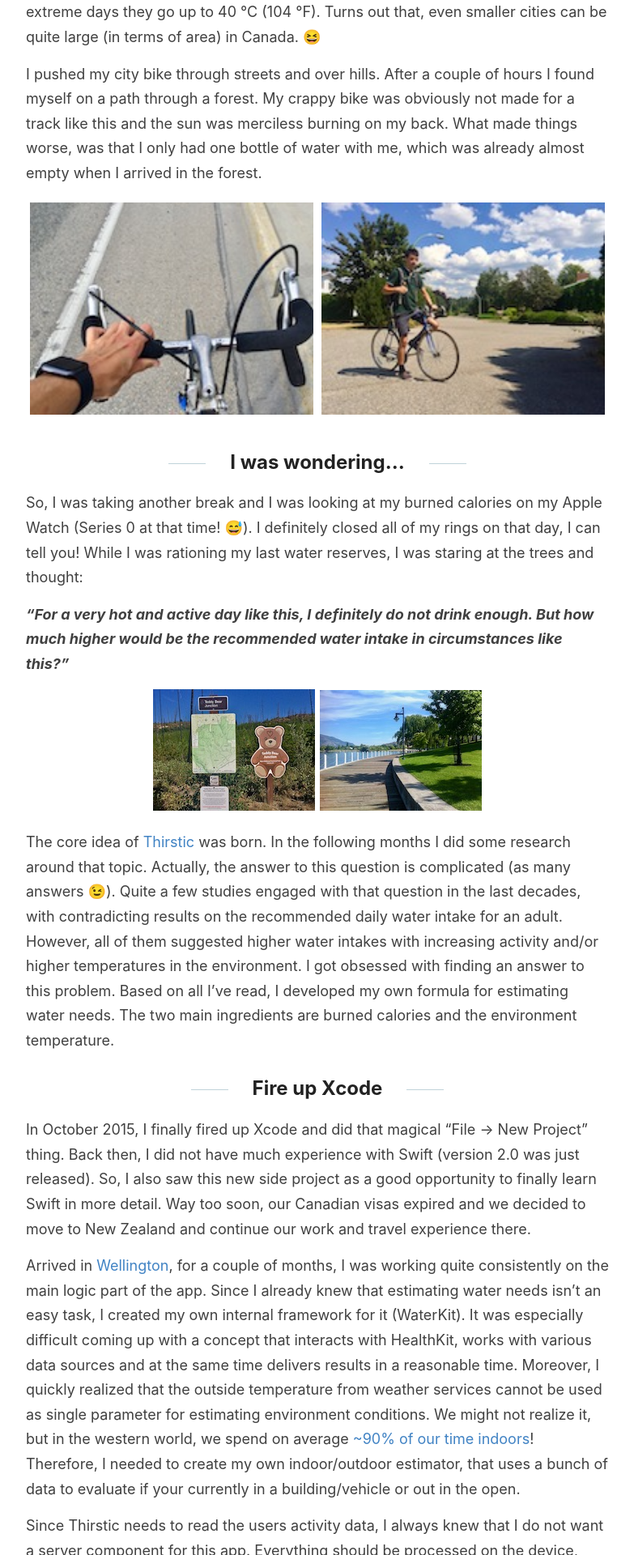
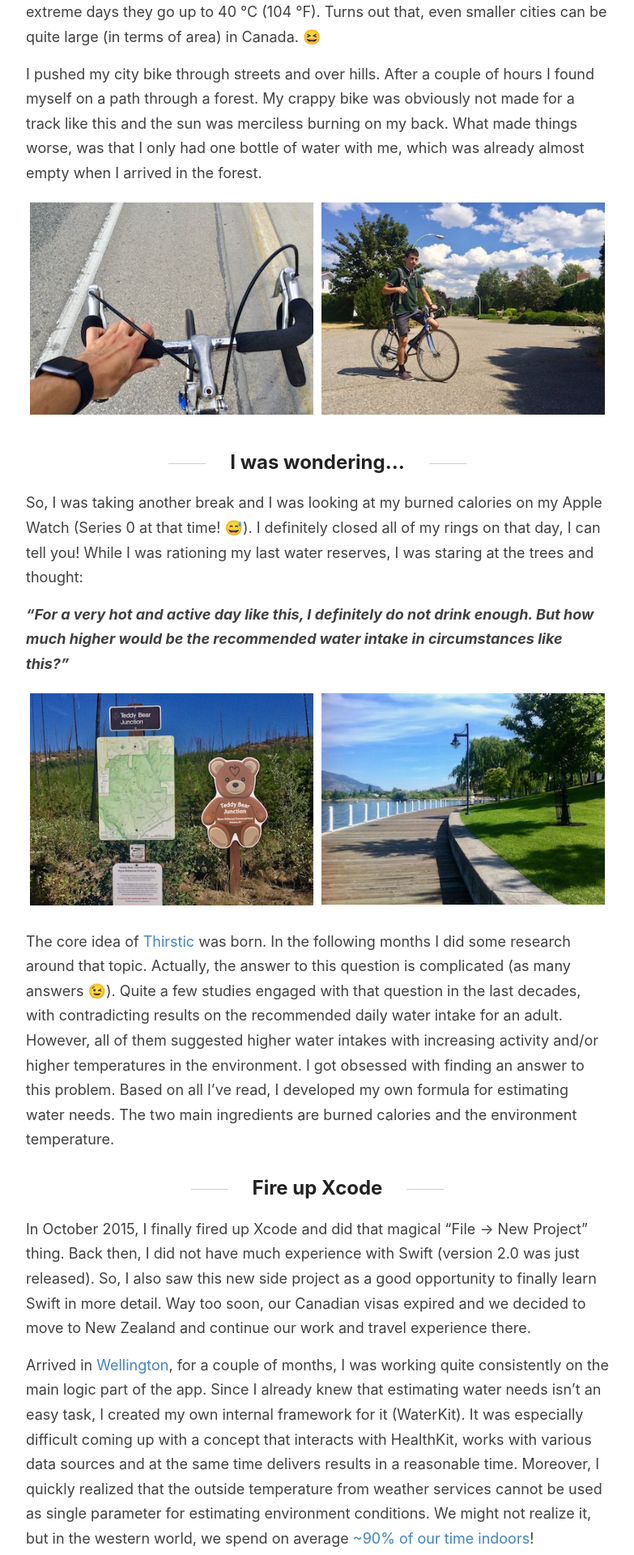
Before and after one commit to tapcode-apps/tapcode-webpage, a Jekyll site: the page built from _posts/2019-09-09-behind-the-scenes-shipping-thirstic.md, in a window 1280 px wide. Shown: the part 1067-2987 px from the top of the page at 81% size, without its empty margins (248-1031 px from the left). Built offline with Jekyll 4.4.1, drawn with Linux system fonts in a browser that asks for light colours.

Commit message:
Update image thumbs

```diff
--- a/_posts/2019-09-09-behind-the-scenes-shipping-thirstic.md
+++ b/_posts/2019-09-09-behind-the-scenes-shipping-thirstic.md
@@ -27,10 +27,14 @@ So, I was taking another break and I was looking at my burned calories on my App
 
 _**"For a very hot and active day like this, I definitely do not drink enough. But how much higher would be the recommended water intake in circumstances like this?"**_
 
-<p align="center">
-    <a href="https://tapcode.co/images/kelowna_biking_3.jpg"><img src="https://tapcode.co/images/kelowna_biking_3_thumb.jpg" alt="Kelowna Biking 3"></a>
-    <a href="https://tapcode.co/images/kelowna_biking_4.jpg"><img src="https://tapcode.co/images/kelowna_biking_4_thumb.jpg" alt="Kelowna Biking 4"></a>
-</p>
+<div class="row">
+  <div class="column">
+    <a href="https://tapcode.co/images/kelowna_biking_3.jpg"><img src="https://tapcode.co/images/kelowna_biking_3_thumb.jpg" style="width:100%" alt="Kelowna Biking 3"></a>
+  </div>
+  <div class="column">
+    <a href="https://tapcode.co/images/kelowna_biking_4.jpg"><img src="https://tapcode.co/images/kelowna_biking_4_thumb.jpg" style="width:100%" alt="Kelowna Biking 4"></a>
+  </div>
+</div>
 
 The core idea of [Thirstic](https://thirstic.app) was born. In the following months I did some research around that topic. Actually, the answer to this question is complicated (as many answers 😉). Quite a few studies engaged with that question in the last decades, with contradicting results on the recommended daily water intake for an adult. However, all of them suggested higher water intakes with increasing activity and/or higher temperatures in the environment. I got obsessed with finding an answer to this problem. Based on all I've read, I developed my own formula for estimating water needs. The two main ingredients are burned calories and the environment temperature.
 
```
Also changed, not shown: images/kelowna_biking_1_thumb.jpg, images/kelowna_biking_2_thumb.jpg, images/kelowna_biking_3_thumb.jpg, images/kelowna_biking_4_thumb.jpg.
